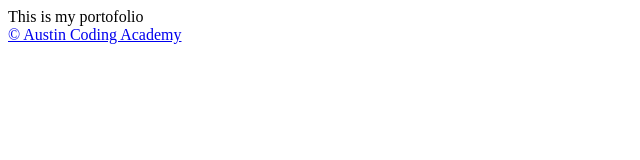
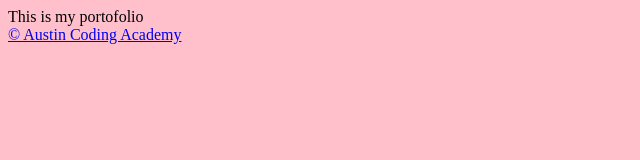
Before and after one commit to ColomKeating/ACA_web101_colom_keating, a plain HTML site: page index.html in a window 1280 px wide. Shown: the whole page, without its empty margins (0-640 px from the left). Drawn offline with Linux system fonts and the light colour scheme.

Commit message:
Resume tablet/modile

```diff
--- a/style.css
+++ b/style.css
@@ -1,3 +1,8 @@
+
+.image {
+  width: 50%
+}
+
 /* Extra Small and up (Portrait Phones) */
             footer {
                 position: fixed;
@@ -9,23 +14,32 @@
                 text-align: center;
               }
               .content{
-                color: green
+                color: black
               }
 
               /* Extra Small and up (Portrait Phones) */
 
 /* Small and up (Landscape Phones) */
 @media (min-width: 576px) {
+  body{
+    background-color: gray;
+  }
 
 }
 
 /* Medium and up (Tablets) */
 @media (min-width: 768px) {
+  body {
+    background-color: blue
+  }
 
 }
 
 /* Large and up (Desktops) */
 @media (min-width: 992px) {
+  body{
+    background-color: pink;
+  }
 
 }
 
```
Also changed, not shown: resume.html (+2 -0 lines).
